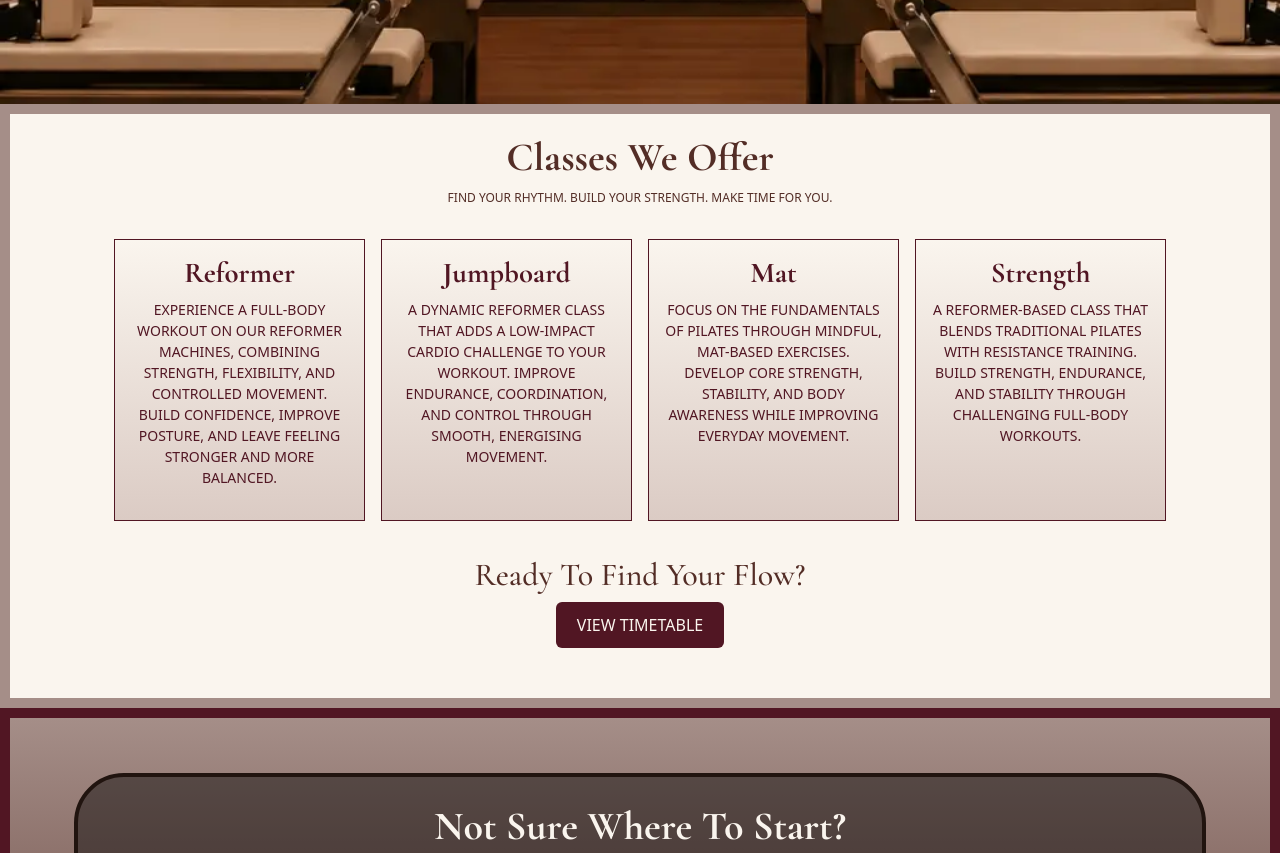
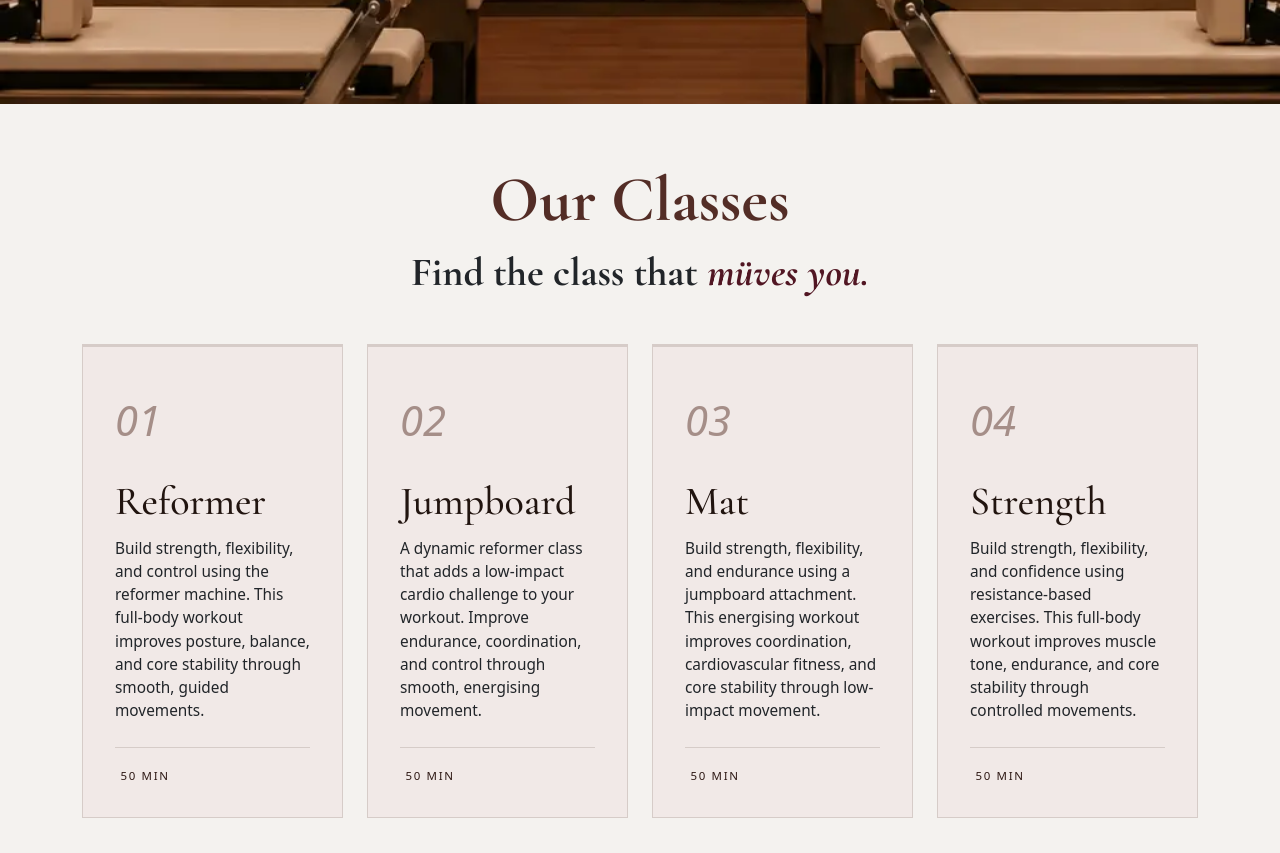
Before and after one commit to mrym-05/muve-pilates, a plain HTML site: page index.html in a window 1280 px wide. Shown: the part 600-1453 px from the top of the page. Drawn offline with nearby package versions, Linux system fonts and the light colour scheme.

Commit message:
Change index.html bootstrap classes cards to custom cards

```diff
--- a/assets/css/styles.css
+++ b/assets/css/styles.css
@@ -11,7 +11,7 @@
     --primary-color-highlight: #532d26;
 
     /* light neutrals */
-    --secondary-color: #FAF5EE;
+    --secondary-color: #f4f2ef;
     --secondary-color-darker: #a58e88;
     --secondary-color-highlight: #f1e9e7;
 
@@ -23,24 +23,24 @@
     /* FONTS */
     --heading-font: "Cormorant Garamond", Georgia, serif;
     --body-font: "Inter", Arial, sans-serif;
+
+    /* CARD BORDERS */
+    --line: rgba(74, 51, 40, 0.16);
+    --line-light: rgba(243, 234, 220, 0.18);
 }
 
 /* general */
-/* .container {
-    max-width: 100%;
-} */
-
-.background-colour {
-    background-color: var(--secondary-color);
-}
-
 .heading {
     color: var(--primary-color-highlight);
     font-family: var(--heading-font);
-    font-size: 2.5rem;
+    font-size: 4rem;
     font-weight: 800;
-    margin-top: 1.2rem !important;
     text-transform: capitalize;
+}
+
+.section-head {
+    font-family: var(--heading-font);
+    font-weight: 600;
 }
 
 .sub-heading {
@@ -61,6 +61,10 @@ body {
 
 main {
     flex: 1;
+}
+
+.section-head {
+    font-size: 3.5rem;
 }
 
 /* internal link scrolling */
@@ -138,7 +142,75 @@ html {
 }
 
 /* classes info */
+/* UPDATED */
 #classes {
+    background-color: var(--secondary-color);
+}
+
+.section-title em {
+    color: var(--primary-color);
+}
+
+.class-card {
+    height: 100%;
+    background-color: var(--secondary-color-highlight);
+    border: 1px solid var(--line);
+    border-top: 3px solid var(--line);
+    padding: 2.6rem 2rem 2rem;
+    display: flex;
+    flex-direction: column;
+    height: 100%;
+}
+
+.class-num {
+    font-family: var(--font-display);
+    font-style: italic;
+    font-size: 2.6rem;
+    color: var(--secondary-color-darker);
+    display: block;
+    margin-bottom: 1.6rem;
+}
+
+.class-card h3 {
+    font-size: 2.5rem;
+    color: var(--tertiary-color);
+    margin-bottom: .8rem;
+    font-family: var(--heading-font);
+}
+
+.class-card p {
+    color: var(--tertiary-color-soft);
+    font-size: .96rem;
+    margin-bottom: 1.6rem;
+    flex-grow: 1;
+}
+
+.class-meta {
+    list-style: none;
+    padding: 1.1rem 0 0;
+    margin: 0;
+    border-top: 1px solid var(--line);
+    display: flex;
+    flex-direction: column;
+    gap: .45rem;
+    font-size: .72rem;
+    letter-spacing: .14em;
+    text-transform: uppercase;
+    color: var(--tertiary-color-warmer);
+}
+
+.class-meta li {
+    white-space: nowrap;
+}
+
+.class-meta i {
+    color: var(--primary-color);
+    margin-right: .35rem;
+    font-size: .8rem;
+}
+
+/* MINE */
+/* #classes {
     scroll-margin-top: 79px;
     background-color: var(--secondary-color);
     padding-bottom: 50px;
@@ -185,7 +257,7 @@ html {
 .schedule-btn:hover {
     background-color: var(--tertiary-color);
     color: var(--secondary-color);
-}
+} */
 
 /* levels */
 #levels {
@@ -1046,7 +1118,7 @@ html {
     font-family: var(--heading-font);
 }
 
-.package-hero-content > .hero-text {
+.package-hero-content>.hero-text {
     color: var(--primary-color-darker);
 }
 
@@ -1070,7 +1142,7 @@ html {
     font-size: clamp(2.4rem, 6vw, 3.8rem);
 }
 
-.package-hero-content > .hero-text {
+.package-hero-content>.hero-text {
     color: var(--secondary-color-highlight);
     max-width: 520px;
     margin: 0 auto;
--- a/index.html
+++ b/index.html
@@ -117,72 +117,69 @@
 
         </section>
 
-        <!-- classes bootstrap card section -->
-
         <section id="classes">
 
             <div class="container">
-                <div class="row g-3 mx-4">
 
-                    <div class="col-12">
-                        <h2 class="text-center heading">
-                            classes we offer
-                        </h2>
-                        <p class="text-center sub-heading">Find your rhythm. build your strength. make time for you.</p>
+                <div class="section-head text-center reveal mb-5">
+                    <p class="eyebrow heading pt-5 mb-0">Our Classes</p>
+                    <h2 class="section-title h1 fw-bold">Find the class that <em>müves you.</em></h2>
+                    <span class="divider"></span>
                 </div>
 
-
-                    <div class="col-12 col-md-6 col-lg-3">
-                        <div class="card h-100">
-                            <div class="card-body home-card-body text-center">
-                                <h3 class="h5 card-name">Reformer</h3>
-                                <p class="card-description">
-                                    Experience a full-body workout on our reformer machines, combining strength,
-                                    flexibility, and controlled movement. Build confidence, improve posture, and
-                                    leave feeling stronger and more balanced.
-                                </p>
+                <div class="row g-4">
+                    <div class="col-md-6 col-lg-3 mx-auto">
+                        <article class="class-card reveal">
+                            <span class="class-num">01</span>
+                            <h3>Reformer</h3>
+                            <p>Build strength, flexibility, and control using the reformer machine. This full-body
+                                workout improves posture, balance, and core stability through smooth, guided
+                                movements.</p>
+                            <ul class="class-meta" style="list-style-type: none;">
+                                <li><i class="bi bi-clock"></i> 50 min</li>
+                            </ul>
+                        </article>
                     </div>
+                    <div class="col-md-6 col-lg-3">
+                        <article class="class-card reveal">
+                            <span class="class-num">02</span>
+                            <h3>Jumpboard</h3>
+                            <p>A dynamic reformer class that adds a low-impact cardio challenge to your
+                                workout. Improve endurance, coordination, and control through smooth, energising
+                                movement.</p>
+                            <ul class="class-meta" style="list-style-type: none;">
+                                <li><i class="bi bi-clock"></i> 50 min</li>
+                            </ul>
+                        </article>
+                    </div>
+                    <div class="col-md-6 col-lg-3">
+                        <article class="class-card reveal">
+                            <span class="class-num">03</span>
+                            <h3>Mat</h3>
+                            <p>Build strength, flexibility, and endurance using a jumpboard attachment. This energising
+                                workout improves coordination, cardiovascular fitness, and core stability through
+                                low-impact
+                                movement.</p>
+                            <ul class="class-meta" style="list-style-type: none;">
+                                <li><i class="bi bi-clock"></i> 50 min</li>
+                            </ul>
+                        </article>
+                    </div>
+                    <div class="col-md-6 col-lg-3">
+                        <article class="class-card reveal">
+                            <span class="class-num">04</span>
+                            <h3>Strength</h3>
+                            <p>Build strength, flexibility, and confidence using resistance-based exercises.
+                                This full-body workout improves muscle tone, endurance, and core stability through
+                                controlled movements.</p>
+                            <ul class="class-meta" style="list-style-type: none;">
+                                <li><i class="bi bi-clock"></i> 50 min</li>
+                            </ul>
+                        </article>
                     </div>
                 </div>
 
-                    <div class="col-12 col-md-6 col-lg-3">
-                        <div class="card h-100">
-                            <div class="card-body home-card-body text-center">
-                                <h3 class="h5 card-name">Jumpboard</h3>
-                                <p class="card-description">
-                                    A dynamic reformer class that adds a low-impact cardio challenge to your
-                                    workout. Improve endurance, coordination, and control through smooth, energising
-                                    movement.
-                                </p>
-                            </div>
-                        </div>
-                    </div>
-
-                    <div class="col-12 col-md-6 col-lg-3">
-                        <div class="card h-100">
-                            <div class="card-body home-card-body text-center">
-                                <h3 class="h5 card-name">Mat</h3>
-                                <p class="card-description">
-                                    Focus on the fundamentals of Pilates through mindful, mat-based exercises.
-                                    Develop core strength, stability, and body awareness while improving everyday
-                                    movement.
-                                </p>
-                            </div>
-                        </div>
-                    </div>
-
-                    <div class="col-12 col-md-6 col-lg-3">
-                        <div class="card h-100">
-                            <div class="card-body home-card-body text-center">
-                                <h3 class="h5 card-name">Strength</h3>
-                                <p class="card-description">
-                                    A reformer-based class that blends traditional Pilates with resistance training.
-                                    Build strength, endurance, and stability through challenging full-body workouts.
-                                </p>
-                            </div>
-                        </div>
-                    </div>
-                    <div class="col-12 text-center">
+                <div class="col-12 text-center py-5">
                     <div class="heading">
                         <h2>Ready to find your flow?</h2>
                     </div>
@@ -190,10 +187,7 @@
                         <a href="schedule.html" class="btn schedule-btn">View timetable</a>
                     </div>
                 </div>
-
             </div>
-            </div>
-
         </section>
 
         <!-- level accordion section -->
```
Lines whose indentation alone changed are shown as unchanged.
